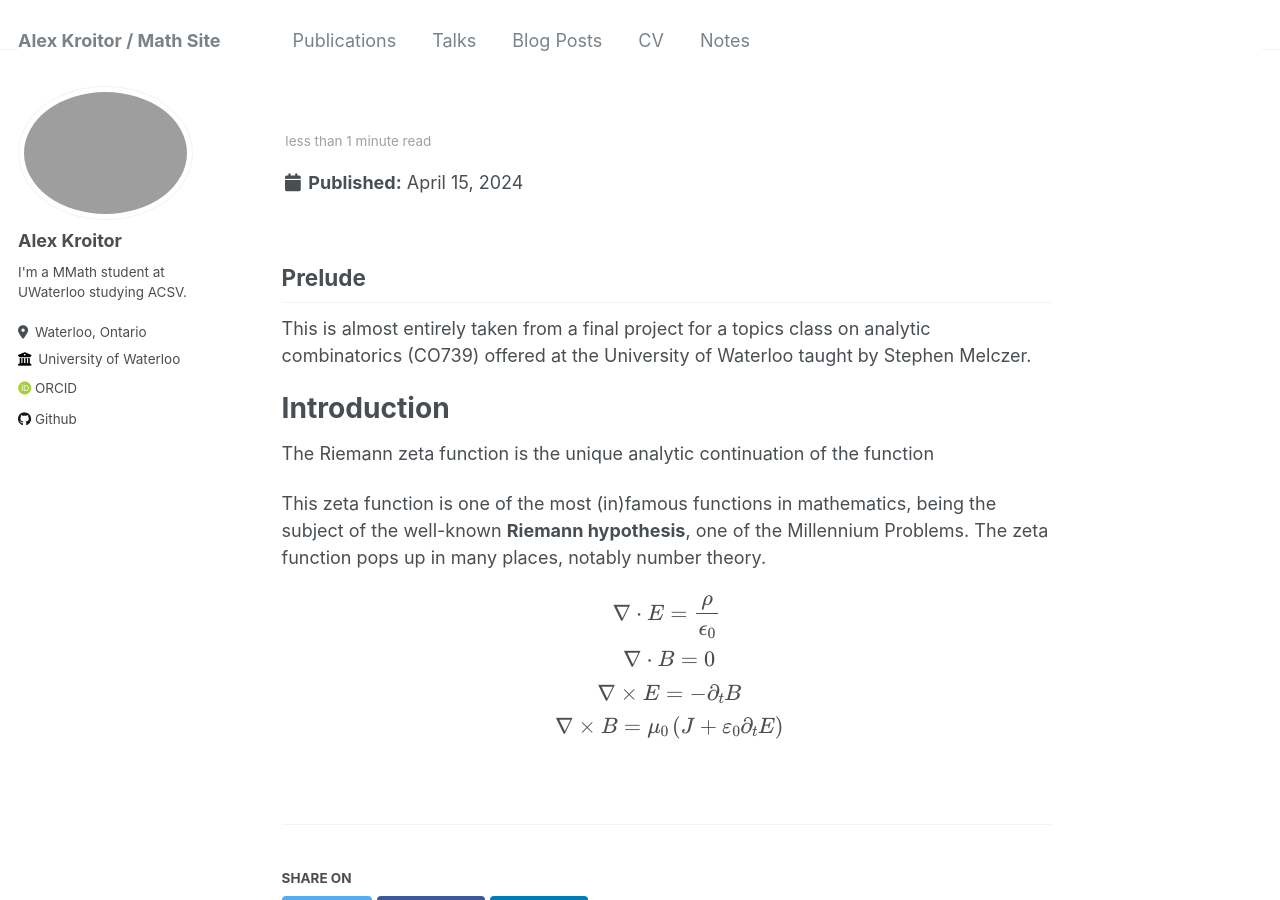
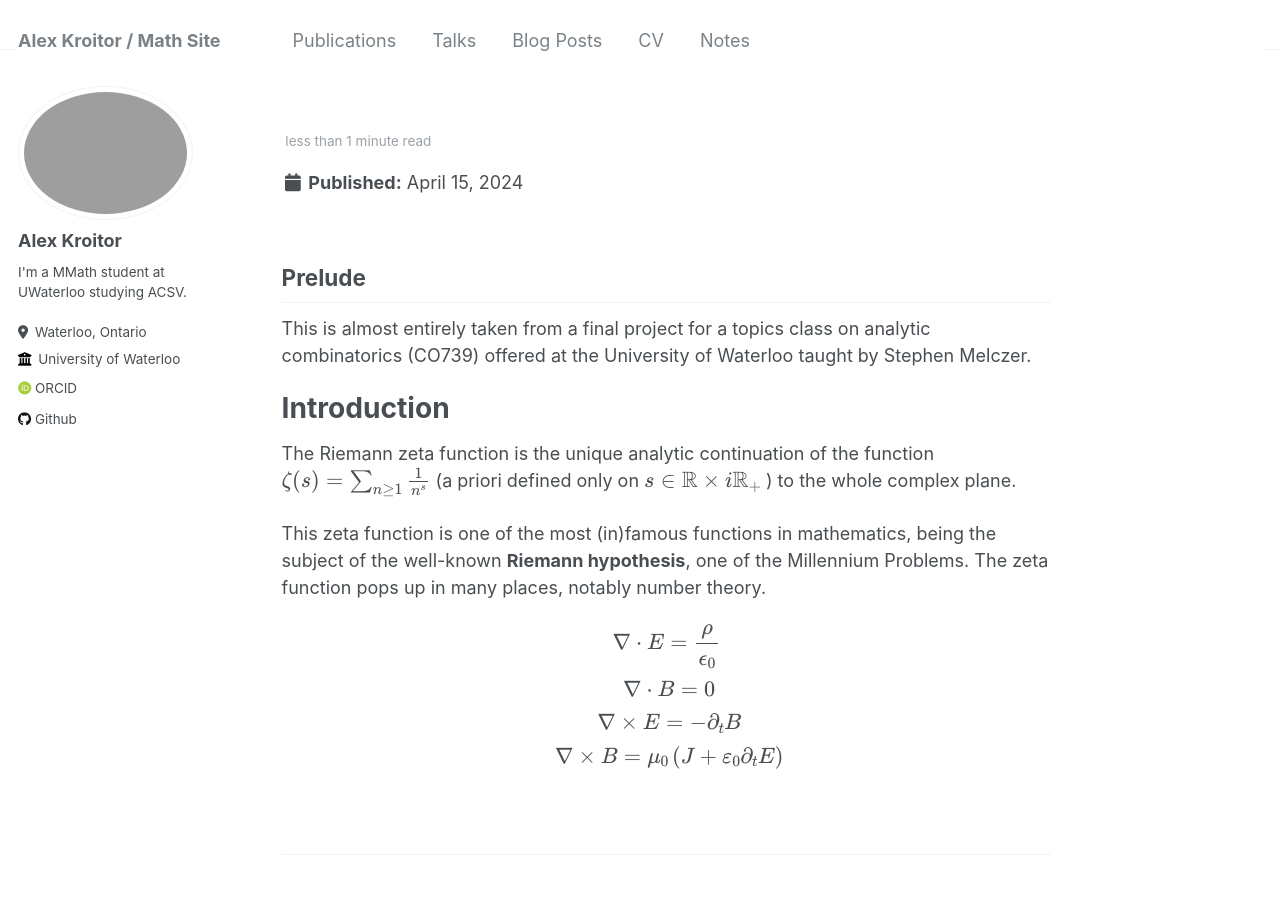
Before and after one commit to akroitor/akroitor.github.io, a Jekyll site: the page built from _posts/2024-04-15-blog-post.md, in a window 1280 px wide and 900 px high. Built offline with Jekyll 4.4.1, drawn with Linux system fonts in a browser that asks for light colours; some web fonts are replaced.

Commit message:
Update 2024-04-15-blog-post.md

```diff
--- a/_posts/2024-04-15-blog-post.md
+++ b/_posts/2024-04-15-blog-post.md
@@ -1,5 +1,5 @@
 ---
-title: 'On The Irrationality of Apery's Constant'
+title: 'On The Irrationality of Apery\'s Constant'
 date: 2024-04-15
 permalink: /posts/2025/04/apery/
 tags:
@@ -13,7 +13,7 @@ This is almost entirely taken from a final project for a topics class on analyti
 
 Introduction
 =====
-The Riemann zeta function is the unique analytic continuation of the function
+The Riemann zeta function is the unique analytic continuation of the function \\(\zeta(s) = \sum_\{n \geq 1\} \frac{1}{n^s}\\) (a priori defined only on \\(s \in \mathbb{R} \times i \mathbb{R}_+ \\) ) to the whole complex plane.
 
 This zeta function is one of the most (in)famous functions in mathematics, being the subject of the well-known **Riemann hypothesis**, one of the Millennium Problems. The zeta function pops up in many places, notably number theory.
 
```
